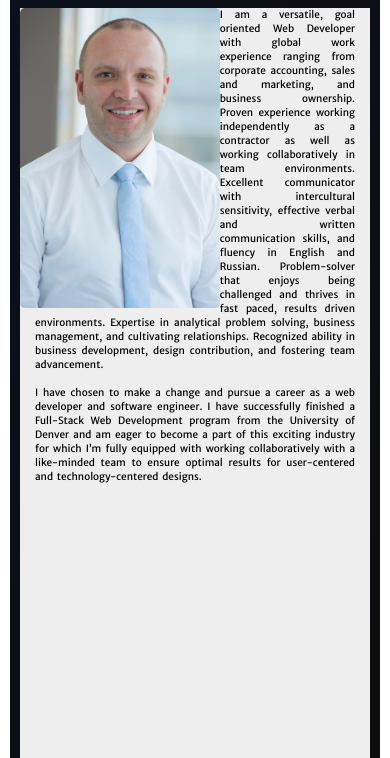
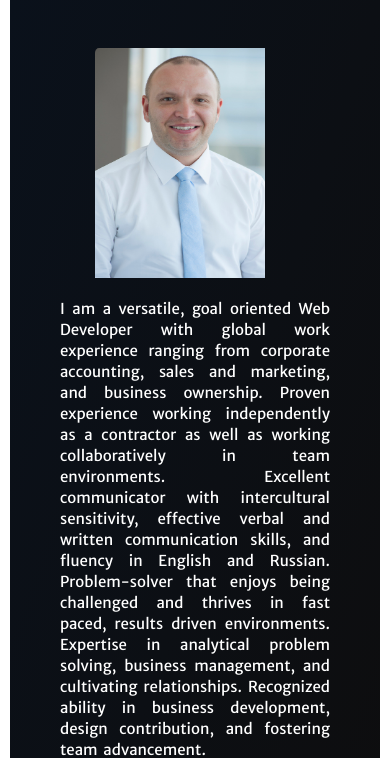
Before and after one commit to jjeskovs/NewPortfolio, a website: page index.html in a window 390 px wide. Shown: the part 906-1664 px from the top of the page. Drawn offline with nearby package versions, Linux system fonts and the light colour scheme.

Commit message:
about section is done all screen sizes

```diff
--- a/index.html
+++ b/index.html
@@ -56,12 +56,14 @@
     <!-- <div class="container"> -->
         <!-- About Section  -->
         <section class="about">
-          <div class="about__box">
-            <img
+          <div class="about__row">
+           <img
               src="assets/img/HeadShot.jpg"
               alt="Jegors Jeskovs"
+              class="about-item"
               id="headShot"
             />
+            <div class="about-item">
               <p>
                 I am a versatile, goal oriented Web Developer with global work experience ranging from corporate accounting, sales and marketing, and business ownership. Proven experience working independently as a contractor as well as working collaboratively in team environments. Excellent communicator with intercultural sensitivity, effective verbal and written communication skills, and fluency in English and Russian. Problem-solver that enjoys being challenged and thrives in fast paced, results driven environments. Expertise in analytical problem solving, business management, and cultivating relationships. Recognized ability in business development, design contribution, and fostering team advancement.
               <br>
@@ -73,7 +75,7 @@
                 with working collaboratively with a like-minded team to ensure optimal
                 results for user-centered and technology-centered designs.
               </p>
-        </div>
+            </div>
       </section>
 
       <!-- My-work Section  -->
--- a/sass/main.scss
+++ b/sass/main.scss
@@ -187,31 +187,100 @@ body {
   }
 }
 
+
+// grid set up for the next two sections
+
+[class^="col-"] {
+  background-color: orange;
+    float: left;
+
+    &:not(:last-child) {
+      margin-right: 6rem;
+
+    }
+}
 // section 2 ABOUT
 
 .about {
+  width: 100%;
   height: 100vh;
+  background: rgb(14, 13, 13);
+  color: #ffffff;
   background: $dark-background;
-}
-  .about__box {
-    margin-top: 50rem;
-    max-width: 114rem;
-    background-color: #eee;
-    margin: 0 auto;
+  padding: 5rem;
+  // position: relative;
 
-    img{
-      height: 50rem;
-      float: left;
+    &__row {
+      display: flex;
+      flex-direction: row;
+      max-width: 114rem;
+    // position: absolute;
+    // top: 50%;
+    // left: 50%;
+    // transform: translate(-50%, -50%);
+    }
+
+    img {
+      // float: left;
+      height: 25rem;
+      padding: 0 3rem 2rem 0;
 
     }
-  }
+
+    p {
+      color: $font-primary;
+      line-height: 1.4em;
+      word-spacing: 0.2em;
+      font-family: serif;
+      text-align: justify;
+      font-family: "Merriweather Sans", sans-serif;
+      font-size: 20px;
+
+    }
+}
+
+
+// old about section
+
+// .about {
+//   display: flex;
+//   width: 100%;
+//   height: 100vh;
+//   background: rgb(14, 13, 13);
+//   color: #ffffff;
+// }
+// #headShot {
+//   height: 35rem;
+//   border-radius: 2%;
+//   margin-right: 1rem;
+//   margin-top: 25vh;
+//   margin-left: auto;
+// }
+
+// .about p {
+//   // width: 50%;
+//   // margin-top: 30vh;
+//   margin-left: auto;
+//   margin-right: auto;
+//   line-height: 1.4em;
+//   word-spacing: 0.2em;
+//   font-family: serif;
+//   text-align: justify;
+//   font-family: "Merriweather Sans", sans-serif;
+//   font-size: 20px;
+// }
 
 
 
 // section 3 WORK
 .work__section {
   height: 100vh;
-  margin: 10rem 0;
+  width: 100%;
+  margin: 0;
+  padding: 0;
+  background: url("../img/background.jpg") no-repeat center;
+  background-size: cover;
+  background-attachment: fixed;
 }
 .work__row {
   max-width: 114rem;
@@ -225,16 +294,9 @@ body {
 
     @include clearfix;
 
-  .col-1-of-3 {
+  .work__project {
     width: calc((100% - 12rem) / 3);
-    background-color: orange;
-    float: left;
-    // margin-bottom: 6rem;
 
-    &:not(:last-child) {
-      margin-right: 6rem;
-
-    }
   }
 }
 
@@ -302,29 +364,6 @@ body {
     }
   }
 
-  // section 2 ABOUT small screen
-
-  .about {
-    box-sizing: border-box;
-    display: flex;
-    justify-content: flex-start;
-    padding: 1rem;
-  }
-  .about p {
-    font-family: "Merriweather Sans", sans-serif;
-    line-height: 1.4em;
-    word-spacing: 0.2em;
-    text-align: justify;
-    margin: 0 1.5rem;
-  }
-  #headShot {
-    border-radius: 2%;
-    height: 30rem;
-  }
-
-
-}
-
 // smallest screens
 @media only screen and (max-width: 444px) {
   // section 1 intro
@@ -348,4 +387,39 @@ body {
     }
   }
 
+  .about{
+    height: auto;
+    &__row {
+      display: flex;
+      flex-direction: column;
+      // max-width: 114rem;
+    // position: absolute;
+    // top: 50%;
+    // left: 50%;
+    // transform: translate(-50%, -50%);
+    }
+
+    img {
+      // float: left;
+      // height: 20rem;
+      margin-left: auto;
+      margin-right: auto;
+      width: 20rem;
+      padding: 0 3rem 2rem 0;
+      border-radius: 2%;
+    }
+
+    p {
+      color: $font-primary;
+      line-height: 1.4em;
+      word-spacing: 0.2em;
+      font-family: serif;
+      text-align: justify;
+      font-family: "Merriweather Sans", sans-serif;
+      font-size: 1.5rem;
+
+    }
+  }
+
 }
+}
```
Also changed, not shown: assets/css/style.css.
